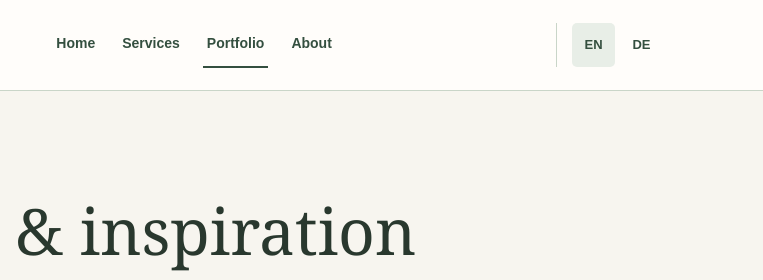
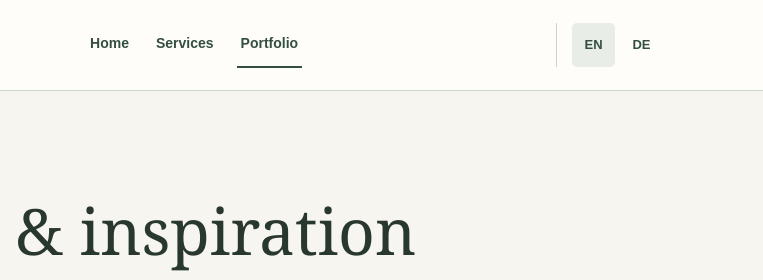
Before and after one commit to iinesiines/Nettisivu-musiikki-kuvat, a plain HTML site: page portfolio.html in a window 1280 px wide. Shown: the top 280 px of the page, 517-1280 px from the left. Drawn offline with Linux system fonts and the light colour scheme.

Commit message:
Update portfolio.html

```diff
--- a/portfolio.html
+++ b/portfolio.html
@@ -18,7 +18,7 @@
 </a>
 <nav aria-label="Main navigation"><ul class="nav-list"><li><a href="index.html">Home</a></li>
 <li><a href="services.html">Services</a></li>
-<li><a aria-current="page" href="portfolio.html">Portfolio</a></li><li><a href="index.html#about">About</a></li></ul></nav>
+<li><a aria-current="page" href="portfolio.html">Portfolio</a></li></ul></nav>
 <nav aria-label="Language selection" class="language-switch"><a aria-current="page" aria-label="English" href="portfolio.html" hreflang="en" lang="en">EN</a><a aria-label="Deutsch" href="portfolio-de.html" hreflang="de" lang="de">DE</a></nav></div>
 </header>
 <main id="main-content">
```
